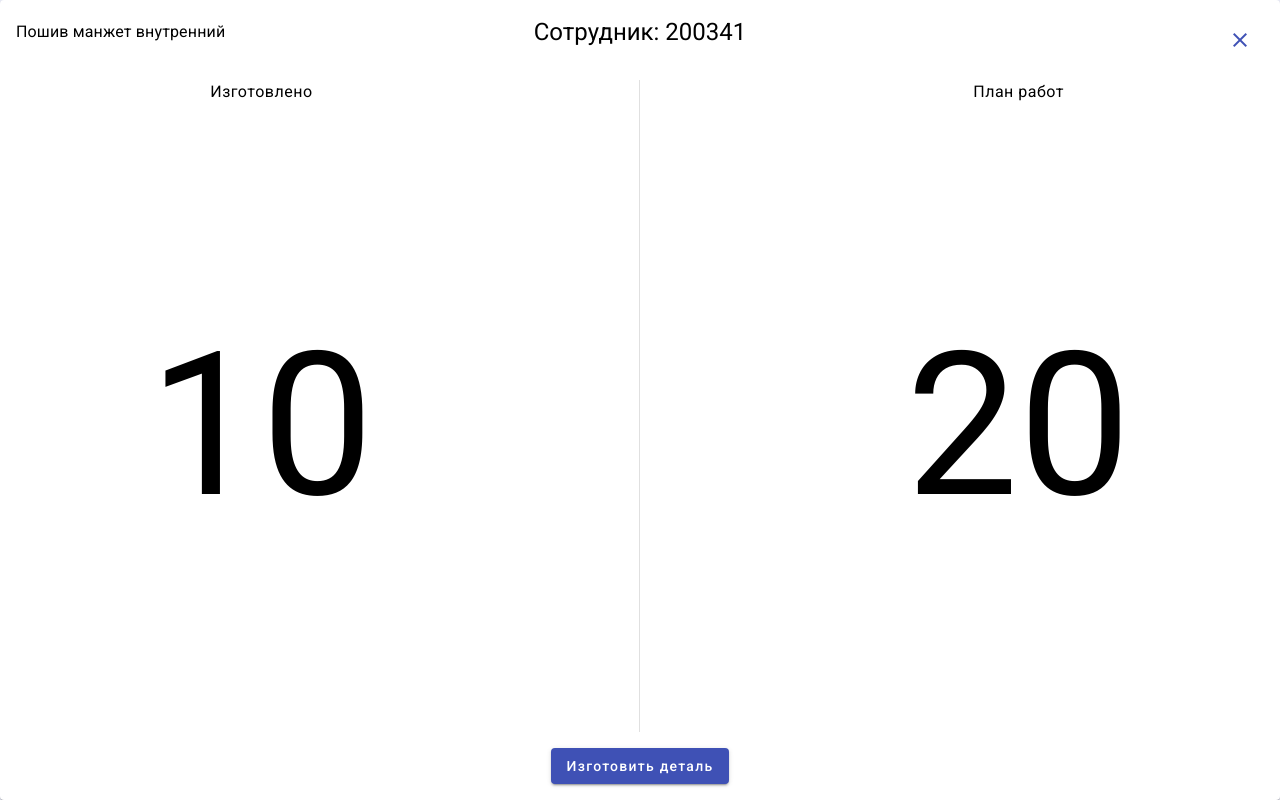
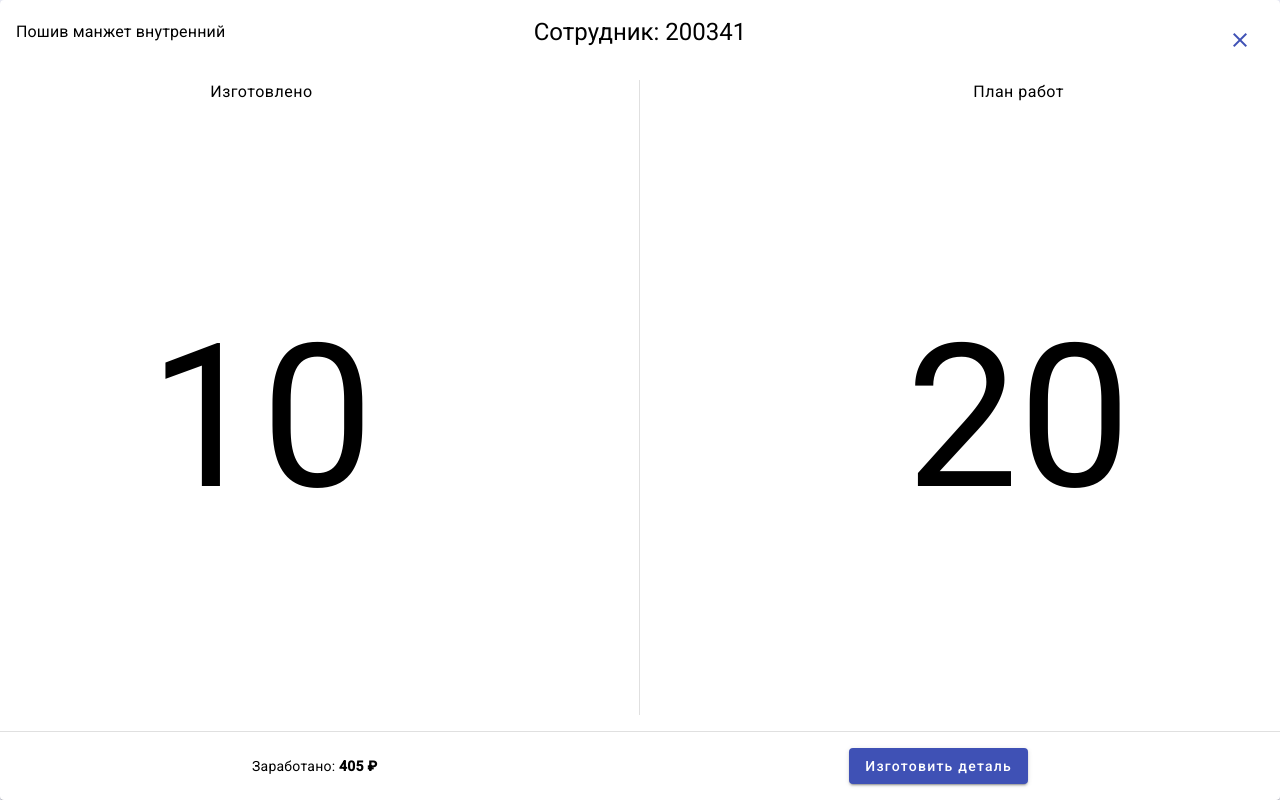
Before and after one commit to verfenders/aigul-unlimited, an Angular app: page / in a window 1280 px wide. Built offline with nearby package versions, Linux system fonts and the light colour scheme.

Commit message:
create footer

```diff
--- a/src/features/main-screentable/main-screentable.component.html
+++ b/src/features/main-screentable/main-screentable.component.html
@@ -29,7 +29,9 @@
       </div>
     </div>
   </div>
+  <mat-divider></mat-divider>
   <div class="main-card-footer">
+    <span>Заработано: <strong>405 ₽</strong></span>
     <button mat-raised-button color="primary">Изготовить деталь</button>
   </div>
 </div>
--- a/src/features/main-screentable/main-screentable.component.scss
+++ b/src/features/main-screentable/main-screentable.component.scss
@@ -67,6 +67,10 @@
 
 .main-card-footer {
   flex-shrink: 0;
-  padding: 0 16px 16px;
+  padding: 16px;
   text-align: center;
+
+  display: flex;
+  align-items: center;
+  justify-content: space-around;
 }
```
